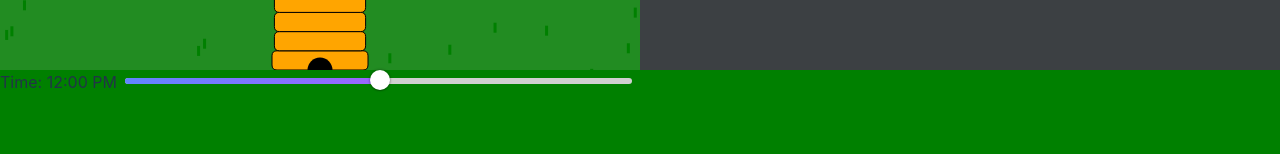
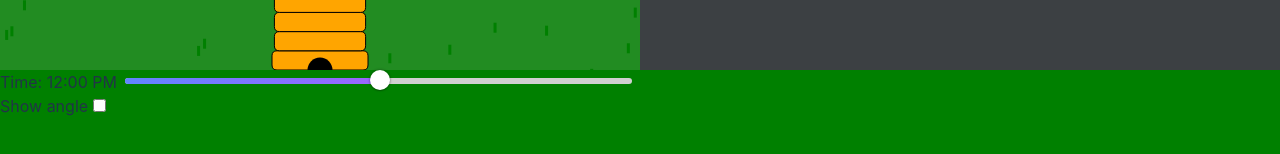
Before and after one commit to gckirchoff/bee-dance, a Svelte app: page / in a window 1280 px wide. Shown: the part 570-724 px from the top of the page. Built offline with nearby package versions, Linux system fonts and the light colour scheme.

Commit message:
Added show angle checkbox

```diff
--- a/src/App.svelte
+++ b/src/App.svelte
@@ -7,6 +7,7 @@
   import { minsToTime } from './utils/general';
 
   let timeInMins = 720;
+  let showAngle = false;
 
   let sunPosition: Vector;
   let hivePosition: Vector;
@@ -38,6 +39,7 @@
     <div class="canvas-container left">
       <Field
         {timeInMins}
+        {showAngle}
         {updateSunPosition}
         {updateHivePosition}
         {updateFlowerPosition}
@@ -48,6 +50,7 @@
       {#if flowerPosition && hivePosition && sunPosition}
         <Dance
           {sunPosition}
+          {showAngle}
           {hivePosition}
           {flowerPosition}
           {maxDistanceFromHive}
@@ -67,6 +70,10 @@
           showTooltip={false}
           id="time-input"
         />
+      </div>
+      <div>
+        <label class="show-angle-label" for="show-angle">Show angle</label>
+        <input type="checkbox" id="show-angle" bind:checked={showAngle} />
       </div>
     </div>
   </section>
@@ -90,16 +97,21 @@
   }
 
   .inputs-container {
-    display: flex;
+    /* display: flex; */
   }
 
   .time-input-container {
     display: flex;
-    flex: 0 1 50%;
+    width: 50%;
   }
 
   .canvas-container {
     flex: 1 1 0;
+  }
+
+  #show-angle,
+  .show-angle-label {
+    cursor: pointer;
   }
 
   .left {
```
